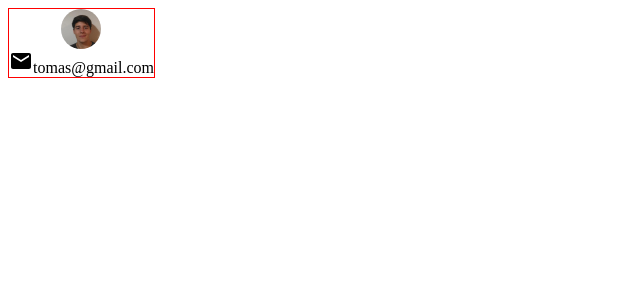
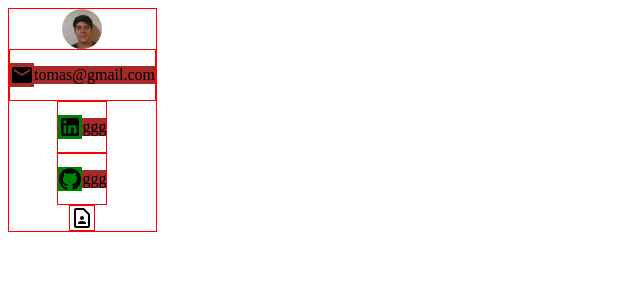
Before and after one commit to TomasPerez1/my_portfolio, a React (Create React App) app: page / in a window 1280 px wide. Shown: the top 300 px of the page, without its empty margins (0-640 px from the left). Built offline with nearby package versions, Linux system fonts and the light colour scheme.

Commit message:
try icons

```diff
--- a/src/components/SideCard/SideCard.css
+++ b/src/components/SideCard/SideCard.css
@@ -5,3 +5,13 @@
   width: fit-content;
   align-items: center;
 }
+
+.item {
+  border: 1px solid red;
+  display: flex;
+  align-items: center;
+}
+
+.text {
+  background-color: brown;
+}
--- a/src/components/SideCard/SideCard.jsx
+++ b/src/components/SideCard/SideCard.jsx
@@ -2,7 +2,9 @@ import "./SideCard.css"
 import Avatar from '@mui/material/Avatar';
 import profile from "../../assets/profile.jpeg"
 import EmailIcon from '@mui/icons-material/Email';
-
+import LinkedInIcon from '@mui/icons-material/LinkedIn';
+import GitHubIcon from '@mui/icons-material/GitHub';
+import ContactPageOutlinedIcon from '@mui/icons-material/ContactPageOutlined';
 export default function SideCard() {
   return (
     <div className="container">
@@ -10,9 +12,33 @@ export default function SideCard() {
         alt="T"
         src={profile}
       />
-      <div>
-        <EmailIcon/>
-        tomas@gmail.com
+      <div className="item">
+        <EmailIcon
+        sx={{
+          backgroundColor: "brown"
+        }}
+        />
+        <p className="text">tomas@gmail.com</p>
+      </div>
+      <div className="item">
+        <LinkedInIcon
+        sx={{
+          backgroundColor: "green"
+        }}
+        />
+        <p className="text">ggg</p>
+      </div>
+      <div className="item">
+        <GitHubIcon
+        sx={{
+          backgroundColor: "green"
+        }}
+        />
+        <p className="text">ggg</p>
+      </div>
+      <div className="item">
+        <ContactPageOutlinedIcon
+        />
       </div>
     </div>
   )
```
